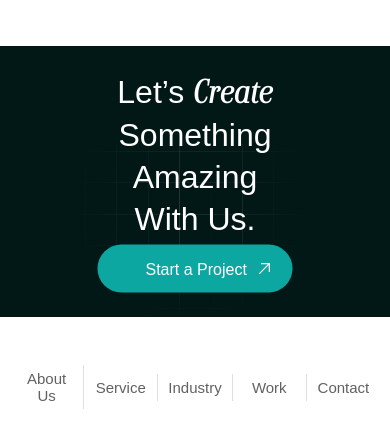
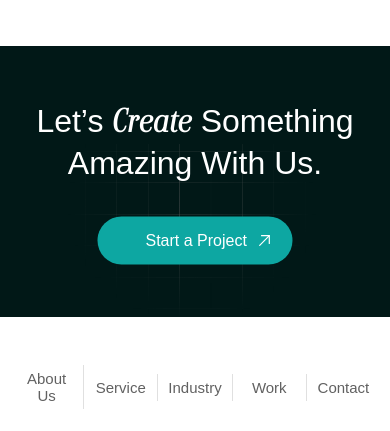
Before and after one commit to aisyahhhhhh/1smartmedia, a website: page index.html in a window 390 px wide. Shown: the part 3320-3751 px from the top of the page. Drawn offline with Linux system fonts and the light colour scheme; a web font is replaced by a local one.

Commit message:
update create

```diff
--- a/sass/_create.scss
+++ b/sass/_create.scss
@@ -60,9 +60,9 @@
         color: $color-white;
 
         @media screen and (max-width: 767px) {
-            max-width: 34.3rem;
+            width: 34.3rem;
             max-height: 8.5rem;
-            gap: .5rem;
+            gap: 3.2rem;
 
         }
 
--- a/sass/_value.scss
+++ b/sass/_value.scss
@@ -235,8 +235,6 @@
         }
 
 
-
-
         &-content{
             padding: 0 8rem;
             padding-top: 5rem;
```
Also changed, not shown: css/style.css, 1 other file.
